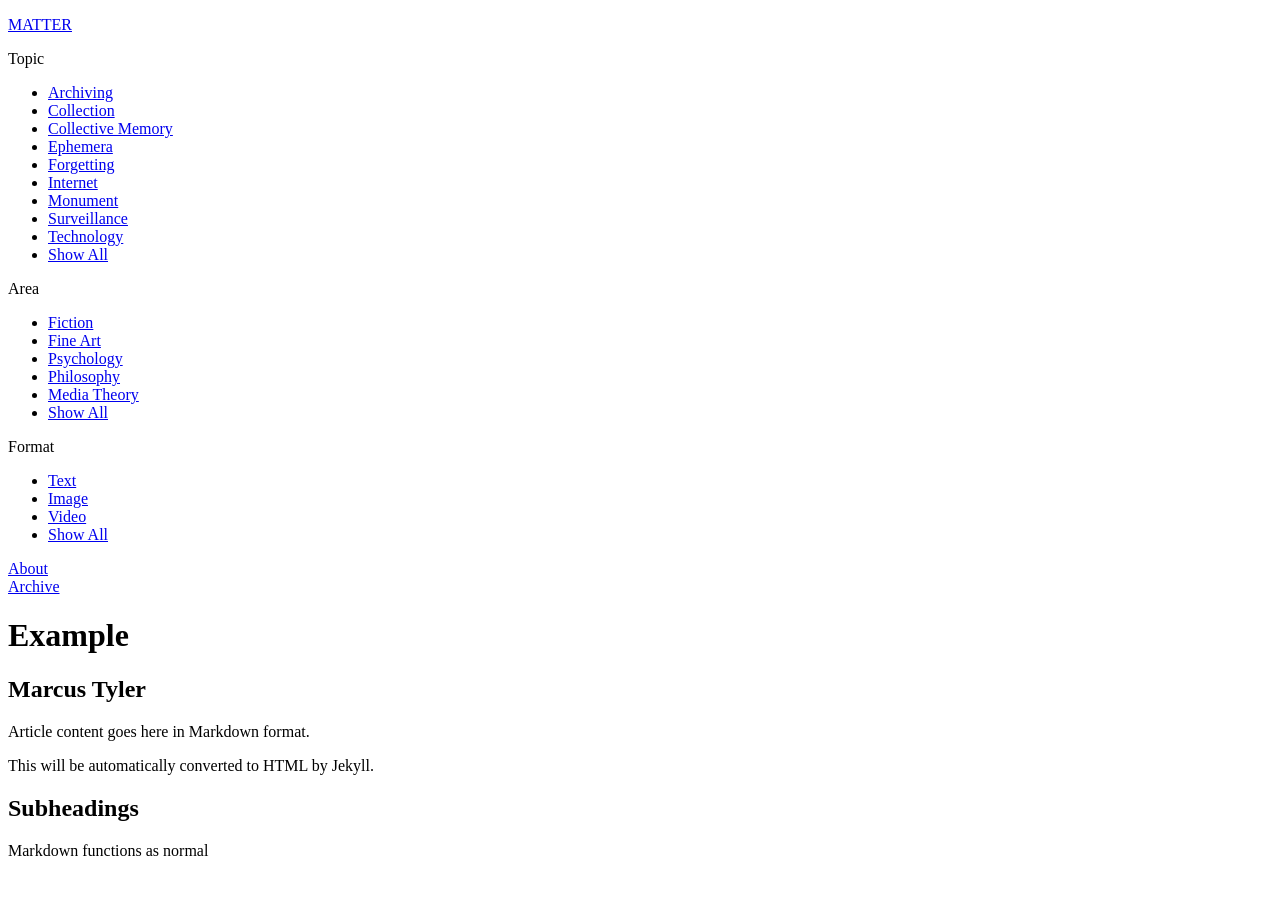
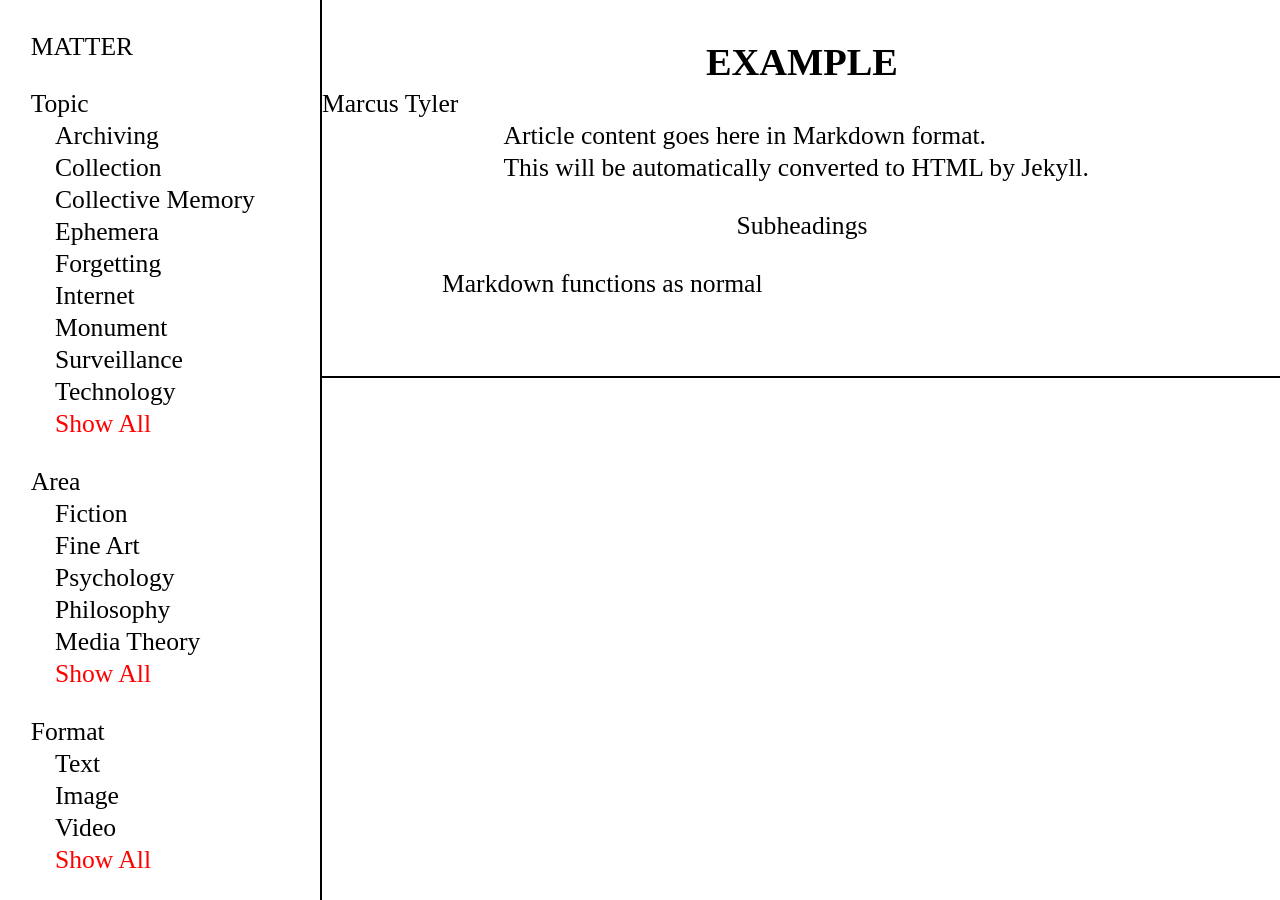
Before and after one commit to marcustyler-08/STUFF, a Jekyll site: the page built from _posts/2025-10-19-examplePost.md, in a window 1280 px wide. Built offline with Jekyll 4.4.1, drawn with Linux system fonts in a browser that asks for light colours; some web fonts are replaced.

Commit message:
Update main.css

```diff
--- a/assets/css/main.css
+++ b/assets/css/main.css
@@ -1,37 +1,274 @@
-/* Remove the age-based opacity classes: */
-.one > * {
-	opacity: 1;
+@font-face {
+
+    font-family: folio-light;
+    src: url(fonts/folio-light.ttf);
+
 }
 
-.two > * {
-	opacity: 1;  /* Changed from 0.7 */
+* {
+
+	margin: 0;
+	padding: 0;
+	font-size: 1em;
+	font-weight: normal;
+	color: black;
+	text-decoration: none;
+	list-style-type: none;
+	list-style: none;
+
 }
 
-.three > * {
-	opacity: 1;  /* Changed from 0.4 */
+*::-webkit-scrollbar {
+
+	width: 0;
+
 }
 
-/* Remove the bottom bar styles: */
-#bar {
-	position: fixed;
-	z-index: 1;
-	bottom: 0px;
-	left: 0px;
-	width: 100vw;
-	padding: 0.5em 1.2em 0.4em 1.2em;
-	border-top: 2px black solid;
-	background: white;
+*::selection {
+
+    background: #D2E4FF;
+
 }
 
-#bar-text {
-	position: relative;
+body {
+
+	font-size: 2vw;
+	font-family: "Folio-Med";
+	line-height: 1.25em;
+
 }
 
-#save > a {
+ul {
+
+    padding-bottom: 1em;
+
+}
+
+sup {
+
+	line-height: 0;
+	font-size: 0.75em;
+
+}
+
+#left {
+
+	padding-top: 1.2em;
+	padding-left: 1.2em;
 	position: fixed;
-	right: 0;
-	bottom: 0;
-	padding: 0.5em 1.2em 0.4em 1.2em;
+	left: 0;
+	top: 0;
+	height: 100vh;
+	width: 25vw;
 	background: white;
+	overflow-y: scroll;
+
+}
+
+
+#left > a:last-of-type {
+
+	padding-bottom: 4.5em;
+
+}
+
+#matter {
+
+	padding-bottom: 1em;
+
+}
+
+#right {
+
+	display: grid;
+	grid-template-columns: 25vw 25vw 25vw;
+	grid-template-rows: 25vw 25vw 25vw;
+	grid-gap: 0px;
+	position: fixed;
+	left: 25vw;
+	top: 0;
+	height: 100vh;
+	width: 75vw;
 	border-left: 2px solid black;
+	background: white;
+	overflow-y: scroll;
+
 }
+
+.right-body {
+
+	position: fixed;
+	left: 25vw;
+	top: 0;
+	height: 100vh;
+	width: 75vw;
+	border-left: 2px solid black;
+	background: white;
+	overflow-y: scroll;
+
+}
+
+.full {
+
+	width: 100%;
+
+}
+
+.footnote {
+
+	padding-top: 1em;
+
+}
+
+.footnote > p {
+
+	text-indent: -1.5em;
+	padding-left: 1.5em;
+
+}
+
+.key {
+
+	display: inline-block;
+	height: 0.6em;
+	width: 0.6em;
+	margin-left: 0.35em;
+	background-color: white;
+	visibility: hidden;
+
+}
+
+#next {
+
+	display: grid;
+	grid-template-columns: 25vw 25vw 25vw;
+	grid-gap: 0px;
+	position: relative;
+	border-top: 2px solid black;
+	background-color: white;
+
+}
+
+.title {
+
+	display: inline-block;
+	position: relative;
+	width: 75vw;
+
+}
+
+h1 {
+
+	position: relative;
+	left: 50%;
+	transform: translate(-50%);
+	width: 65%;
+	padding-top: 1em;
+	padding-bottom: 0em;
+	font-family: folio-light;
+	font-size: 3vw;
+	font-weight: bold;
+	line-height: 1.3em;
+	text-align: center;
+	text-transform: uppercase;
+
+}
+
+h2 + h2 {
+
+	padding-top: 0em;
+
+}
+
+.body {
+
+	display: inline-block;
+	position: relative;
+	left: 50%;
+	transform: translate(-50%);
+	width: 75%;
+
+}
+
+.body > p {
+
+	text-indent: 2.4em;
+
+}
+
+.body > h2 {
+
+	font-weight: normal;
+	padding-top: 1em;
+	padding-bottom: 1em;
+	text-align: center;
+
+}
+
+.body > h2 + p {
+
+	text-indent: 0px;
+
+}
+
+.indent-entire {
+
+	padding-left: 2.4em;
+
+}
+
+p + .indent-entire {
+
+	padding-top: 1em;
+	padding-bottom: 1em;
+
+}
+
+.article {
+
+	display: inline-block;
+	position: relative;
+	width: 25vw;
+	height: 25vw;
+	border-right: 2px solid black;
+	border-bottom: 2px solid black;
+
+}
+
+.article:last-of-type {
+
+	margin-bottom: 1.3em;
+
+}
+
+#next {
+
+	margin-top: 3em;
+
+}
+
+.article > * {
+
+	position: absolute;
+	top: 50%;
+	left: 50%;
+	transform: translate(-50%, -50%);
+	width: 100%;
+	text-align: center;
+
+}
+
+#images-im-google > img {
+
+	width: 27%;
+	padding-left: 0.75em;
+	padding-right: 0.75em;
+	padding-bottom: 1em;
+
+}
+
+.red {
+
+	color: red;
+
+}
```
